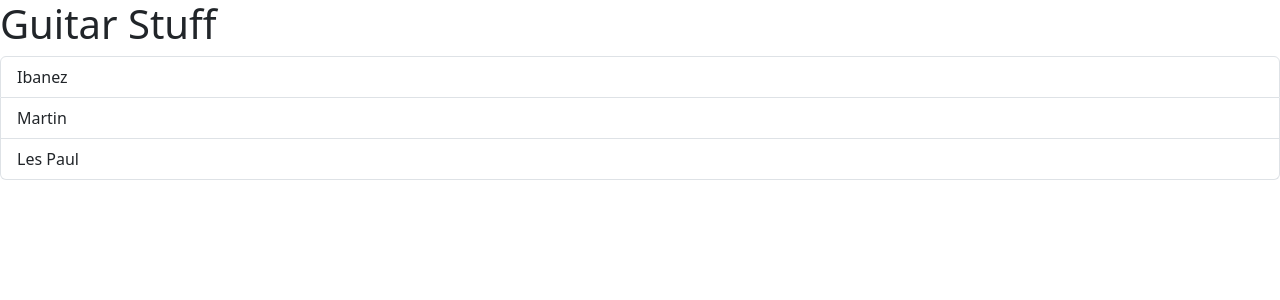
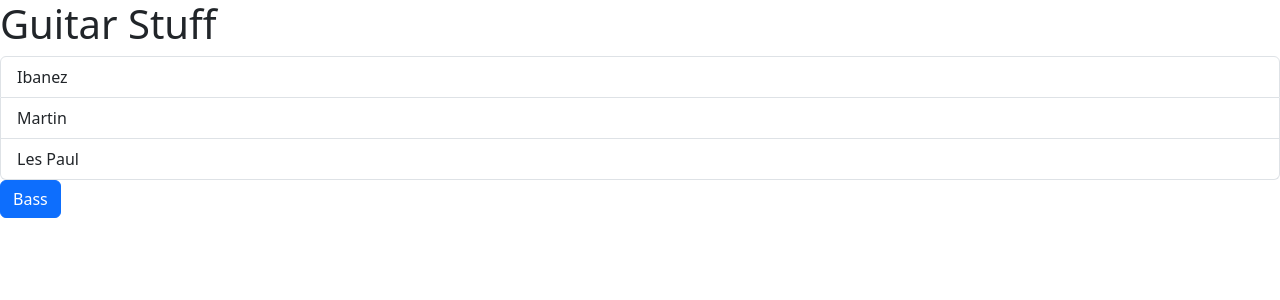
Before and after one commit to DanielSollis/Scales, a React (Vite) app: page / in a window 1280 px wide. Shown: the top 300 px of the page. Built offline with nearby package versions, Linux system fonts and the light colour scheme.

Commit message:
alert example

```diff
--- /dev/null
+++ b/src/components/Button.tsx
@@ -0,0 +1,35 @@
+import { useState } from "react";
+
+interface Props {
+  children: string;
+  color?: "primary" | "secondary";
+}
+
+const Button = ({ children, color = "primary" }: Props) => {
+  const [alertActive, setAlertActive] = useState(-1);
+
+  return (
+    <>
+      {alertActive === 1 && (
+        <div
+          className="alert alert-primary"
+          role="alert"
+          onClick={() => setAlertActive(0)}
+        >
+          Alert!
+        </div>
+      )}
+      <button
+        className={"btn btn-" + color}
+        onClick={() => {
+          setAlertActive(1);
+          console.log(alertActive);
+        }}
+      >
+        {children}
+      </button>
+    </>
+  );
+};
+
+export default Button;
--- a/src/main.tsx
+++ b/src/main.tsx
@@ -2,6 +2,7 @@
 import ReactDOM from "react-dom/client";
 import "bootstrap/dist/css/bootstrap.css";
 import ListGroup from "./components/ListGroup.tsx";
+import Button from "./components/Button.tsx";
 
 let items = ["Ibanez", "Martin", "Les Paul"];
 
@@ -16,5 +17,6 @@
       heading={"Guitar Stuff"}
       onSelectItem={handleSelectItem}
     />
+    <Button onClick={() => console.log("NO!")}>Bass</Button>
   </React.StrictMode>
 );
```
